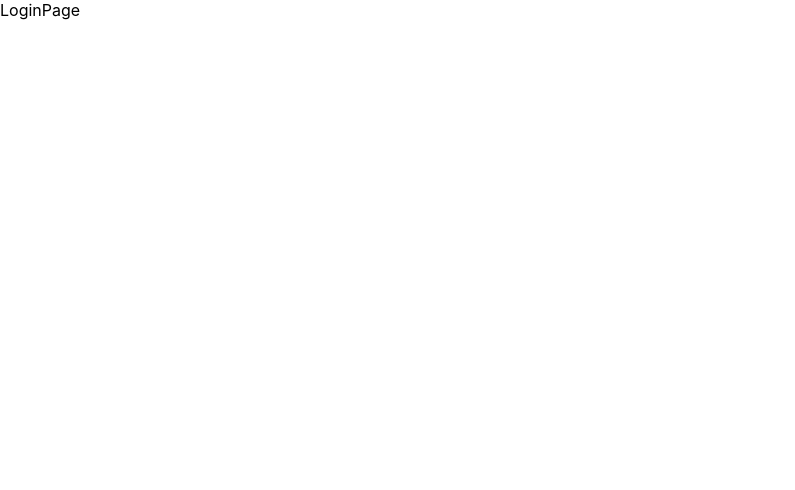
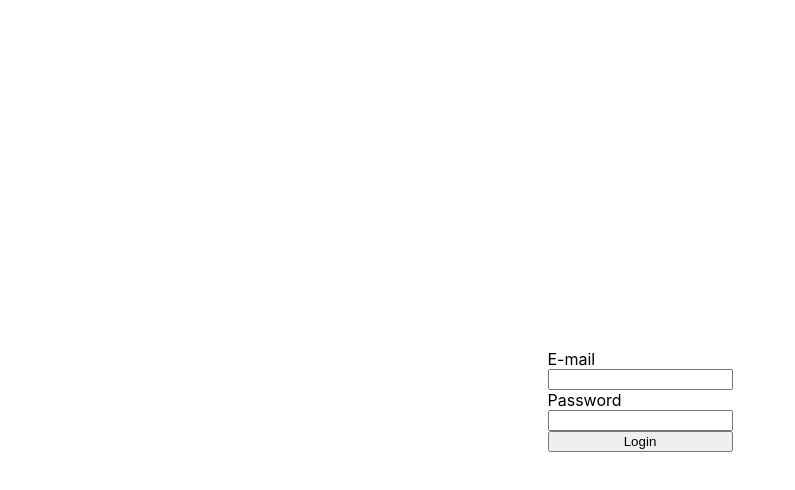
Before and after one commit to redonearth/react-board, a React (Create React App) app in the folder frontend/: page /login in a window 1280 px wide. Shown: the top 490 px of the page, without its empty margins (0-795 px from the left). Built offline with nearby package versions, Linux system fonts and the light colour scheme.

Commit message:
로그인 페이지 및 Redux 추가

```diff
--- a/frontend/package.json
+++ b/frontend/package.json
@@ -10,8 +10,12 @@
     "http-proxy-middleware": "^1.0.6",
     "react": "^17.0.1",
     "react-dom": "^17.0.1",
+    "react-redux": "^7.2.2",
     "react-router-dom": "^5.2.0",
     "react-scripts": "4.0.1",
+    "redux": "^4.0.5",
+    "redux-promise": "^0.6.0",
+    "redux-thunk": "^2.3.0",
     "web-vitals": "^0.2.4"
   },
   "scripts": {
--- /dev/null
+++ b/frontend/src/_actions/types.js
@@ -0,0 +1 @@
+export const LOGIN_USER = "login_user";
--- /dev/null
+++ b/frontend/src/_actions/user_action.js
@@ -0,0 +1,13 @@
+import axios from "axios";
+import { LOGIN_USER } from "./types";
+
+export function loginUser(dataToSubmit) {
+  const request = axios
+    .post("/api/users/login", dataToSubmit)
+    .then((response) => response.data);
+
+  return {
+    type: LOGIN_USER,
+    payload: request
+  };
+}
--- /dev/null
+++ b/frontend/src/_reducers/index.js
@@ -0,0 +1,8 @@
+import { combineReducers } from "redux";
+import user from "./user_reducer";
+
+const rootReducer = combineReducers({
+  user
+});
+
+export default rootReducer;
--- /dev/null
+++ b/frontend/src/_reducers/user_reducer.js
@@ -0,0 +1,11 @@
+import { LOGIN_USER } from "../_actions/types";
+
+export default (state = {}, action) => {
+  switch (action.type) {
+    case LOGIN_USER:
+      return { ...state, loginSuccess: action.payload };
+      break;
+    default:
+      return state;
+  }
+};
--- a/frontend/src/components/views/LandingPage/LandingPage.js
+++ b/frontend/src/components/views/LandingPage/LandingPage.js
@@ -1,11 +1,19 @@
 import React, { useEffect } from "react";
 import axios from "axios";
+
+const style = {
+  display: "flex",
+  justifyContent: "center",
+  alignItems: "center",
+  width: "100%",
+  height: "100vh"
+};
 
 function LandingPage() {
   useEffect(() => {
     axios.get("/api/hello").then((res) => console.log(res.data));
   }, []);
-  return <div>LandingPage</div>;
+  return <div style={style}>시작 페이지</div>;
 }
 
 export default LandingPage;
--- a/frontend/src/components/views/LoginPage/LoginPage.js
+++ b/frontend/src/components/views/LoginPage/LoginPage.js
@@ -1,7 +1,63 @@
-import React from "react";
+import React, { useState } from "react";
+import { useDispatch } from "react-redux";
+import { loginUser } from "../../../_actions/user_action";
 
-function LoginPage() {
-  return <div>LoginPage</div>;
+const style = {
+  display: "flex",
+  justifyContent: "center",
+  alignItems: "center",
+  width: "100%",
+  height: "100vh"
+};
+
+const formStyle = {
+  display: "flex",
+  flexDirection: "column"
+};
+
+function LoginPage(props) {
+  const dispatch = useDispatch();
+  const [email, setEmail] = useState("");
+  const [password, setPassword] = useState("");
+
+  const onEmailChangeHandler = (event) => {
+    setEmail(event.currentTarget.value);
+  };
+  const onPasswordChangeHandler = (event) => {
+    setPassword(event.currentTarget.value);
+  };
+  const onSubmitHandler = (event) => {
+    event.preventDefault();
+
+    let loginForm = {
+      email,
+      password
+    };
+
+    dispatch(loginUser(loginForm)).then((response) => {
+      if (response.payload.loginSuccess) {
+        props.history.push("/");
+      } else {
+        alert("Login Error.");
+      }
+    });
+  };
+
+  return (
+    <div style={style}>
+      <form style={formStyle} onSubmit={onSubmitHandler}>
+        <label>E-mail</label>
+        <input type="email" value={email} onChange={onEmailChangeHandler} />
+        <label>Password</label>
+        <input
+          type="password"
+          value={password}
+          onChange={onPasswordChangeHandler}
+        />
+        <button>Login</button>
+      </form>
+    </div>
+  );
 }
 
 export default LoginPage;
--- a/frontend/src/index.js
+++ b/frontend/src/index.js
@@ -1,14 +1,32 @@
-import React from 'react';
-import ReactDOM from 'react-dom';
-import './index.css';
-import App from './App';
-import reportWebVitals from './reportWebVitals';
+import React from "react";
+import ReactDOM from "react-dom";
+import "./index.css";
+import App from "./App";
+import reportWebVitals from "./reportWebVitals";
+import { Provider } from "react-redux";
+import { createStore, applyMiddleware } from "redux";
+import promiseMiddleware from "redux-promise";
+import ReduxThunk from "redux-thunk";
+import Reducer from "./_reducers";
+
+const createStoreWithMiddleware = applyMiddleware(
+  promiseMiddleware,
+  ReduxThunk
+)(createStore);
 
 ReactDOM.render(
   <React.StrictMode>
-    <App />
+    <Provider
+      store={createStoreWithMiddleware(
+        Reducer,
+        window.__REDUX_DEVTOOLS_EXTENSION__ &&
+          window.__REDUX_DEVTOOLS_EXTENSION__()
+      )}
+    >
+      <App />
+    </Provider>
   </React.StrictMode>,
-  document.getElementById('root')
+  document.getElementById("root")
 );
 
 // If you want to start measuring performance in your app, pass a function
```
Also changed, not shown: 2 other files (tests, documents, lock files or other folders).
